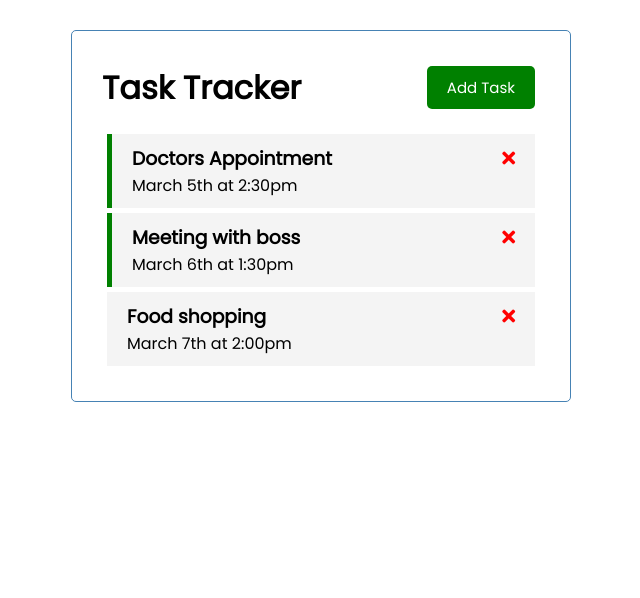
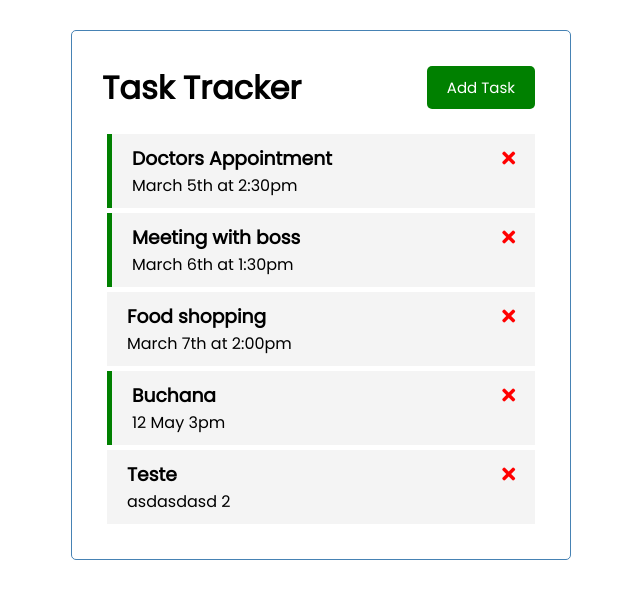
Before and after one commit to victorlennojv/vue-tasks, a Vue app: page / in a window 1280 px wide. Shown: the top 598 px of the page, without its empty margins (319-959 px from the left). Built offline with nearby package versions, Linux system fonts and the light colour scheme; data requests are answered from the project's data file.

Commit message:
feature: add api request methods'

```diff
--- a/db.json
+++ b/db.json
@@ -17,6 +17,18 @@
       "text": "Food shopping",
       "day": "March 7th at 2:00pm",
       "reminder": false
+    },
+    {
+      "text": "Buchana",
+      "day": "12 May 3pm",
+      "reminder": true,
+      "id": "WC8eqRG"
+    },
+    {
+      "text": "Teste",
+      "day": "asdasdasd 2",
+      "reminder": false,
+      "id": "LZ11W0r"
     }
   ]
 }
--- a/src/App.vue
+++ b/src/App.vue
@@ -22,7 +22,7 @@ import AppHeader from "./components/AppHeader";
 import AppLoader from "./components/ui/AppLoader";
 import TasksList from "./components/TasksList";
 import TaskAdd from "./components/TaskAdd";
-import { getTasks } from "./services/tasks";
+import { createTask, getTaskById, getTasks } from "./services/tasks";
 
 export default {
   name: "App",
@@ -43,6 +43,21 @@ export default {
   },
 
   methods: {
+    /*
+      Alternative method using fetch
+
+      async fetchTasks() {
+        const res = await fetch('http://localhost:5000/tasks')
+
+        const data = await res.json()
+
+        return data
+      }
+
+      async created() {
+        this.tasks = await fetchTasks()
+      }
+    */
     async fetchTasks() {
       this.loading = true;
       try {
@@ -57,8 +72,27 @@ export default {
         console.log(error);
       }
     },
-    addTask(task) {
-      this.tasks = [...this.tasks, task];
+
+    async fetchTaskById(id) {
+      this.loading = true;
+      try {
+        const data = await getTaskById(id);
+        this.loading = false;
+        return data;
+      } catch (error) {
+        this.loading = false;
+        console.log(error);
+      }
+    },
+
+    async addTask(task) {
+      try {
+        await createTask(task);
+        this.fetchTasks();
+      } catch (error) {
+        console.log(error);
+        // this.tasks = [...this.tasks, task];
+      }
     },
     deleteTask(id) {
       if (confirm("Are you sure?"))
--- a/src/components/TaskAdd.vue
+++ b/src/components/TaskAdd.vue
@@ -6,7 +6,12 @@
     </div>
     <div class="form-control">
       <label>Day & Time</label>
-      <input type="text" v-model="day" name="day" placeholder="Add Day & Time" />
+      <input
+        type="text"
+        v-model="day"
+        name="day"
+        placeholder="Add Day & Time"
+      />
     </div>
     <div class="form-control form-control-check">
       <label>Set Reminder</label>
@@ -18,33 +23,32 @@
 
 <script>
 export default {
-  name: 'TaskAdd',
+  name: "TaskAdd",
   data: () => ({
-    text: '',
-    day: '',
-    reminder: false
+    text: "",
+    day: "",
+    reminder: false,
   }),
 
   methods: {
     onSubmit(e) {
-      e.preventDefault()
+      e.preventDefault();
 
       if (!this.text) {
-        alert('Please add a task')
-        return
+        alert("Please add a task");
+        return;
       }
 
       const newTask = {
-        id: Math.floor(Math.random() * 100000),
         text: this.text,
         day: this.day,
-        reminder: this.reminder
-      }
+        reminder: this.reminder,
+      };
 
-      this.$emit('add-task', newTask)
-    }
-  }
-}
+      this.$emit("add-task", newTask);
+    },
+  },
+};
 </script>
 
 <style scoped>
--- a/src/services/tasks/index.js
+++ b/src/services/tasks/index.js
@@ -9,4 +9,22 @@ const getTasks = async () => {
   }
 };
 
-export { getTasks };
+const getTaskById = async (id) => {
+  try {
+    const res = await http.get(`/tasks/${id}`);
+    return res.data;
+  } catch (error) {
+    throw Error(error);
+  }
+};
+
+const createTask = async (payload) => {
+  try {
+    const res = await http.post(`/tasks`, payload);
+    return res.data;
+  } catch (error) {
+    throw Error(error);
+  }
+};
+
+export { getTasks, getTaskById, createTask };
```
